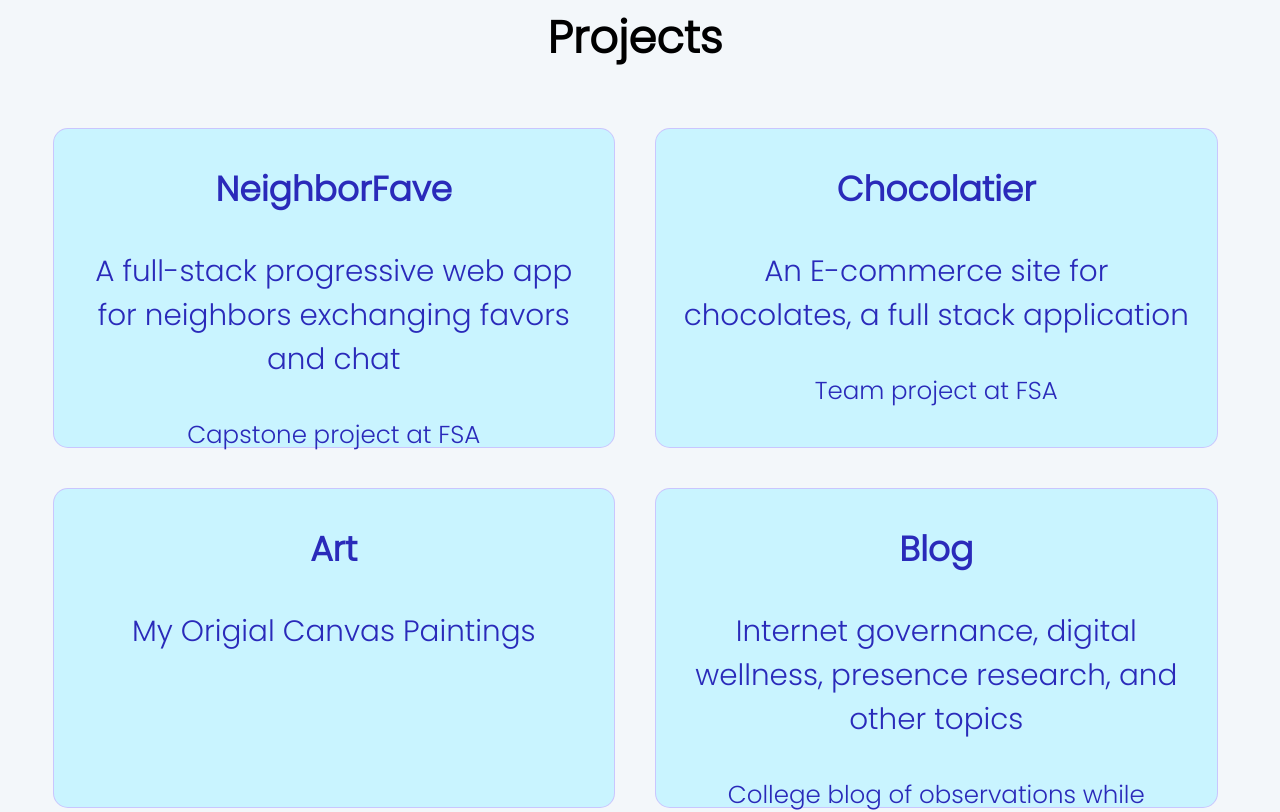
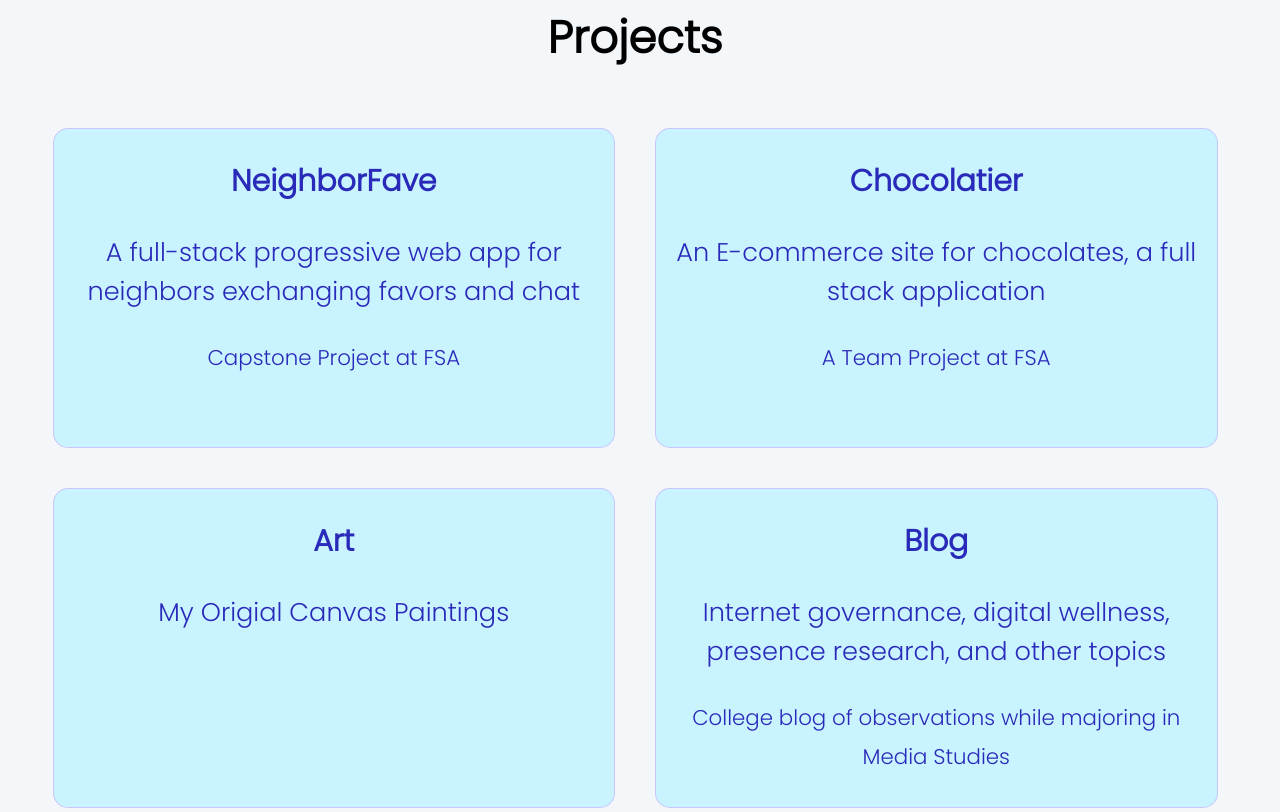
Before and after one commit to Tedicode/new-port, a React (Create React App) app: page / in a window 1280 px wide. Shown: the part 1280-2092 px from the top of the page. Built offline with nearby package versions, Linux system fonts and the light colour scheme; a web font is replaced by a local one.

Commit message:
fix font size on projects

```diff
--- a/src/App.css
+++ b/src/App.css
@@ -151,12 +151,12 @@
 .project {
   display: inline-block;
   font-family: "Poppins", sans-serif;
-  font-size: 2.3vw;
+  font-size: 2vw;
   /* font-weight: bold; */
   width: 45%;
   margin: 20px;
   /* padding: 10px 10px 5px 10px; */
-  padding: 0px 25px 15px 25px;
+  padding: 0px 15px 10px 15px;
   height: 40vh;
   color: rgb(42, 42, 186);
   border: 0.5px solid rgba(200, 78, 249, 0.274);
@@ -165,9 +165,8 @@
   vertical-align: middle;
 }
 
-/* .project p,
-small {
-  color: rgb(82, 82, 188);
+/* .project small {
+  font-weight: bold;
 } */
 .project:hover {
   color: transparent;
--- a/src/App.js
+++ b/src/App.js
@@ -144,7 +144,7 @@
                   A full-stack progressive web app for neighbors exchanging
                   favors and chat
                 </p>
-                <small>Capstone project at FSA</small>
+                <small>Capstone Project at FSA</small>
               </div>
             </a>
             <a href="https://graceshopper-chocolates.herokuapp.com/">
@@ -153,7 +153,7 @@
                 <p>
                   An E-commerce site for chocolates, a full stack application{" "}
                 </p>
-                <small>Team project at FSA</small>
+                <small>A Team Project at FSA</small>
               </div>
             </a>
           </div>
```
